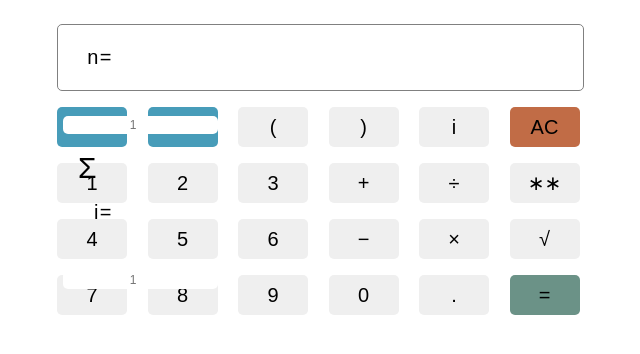
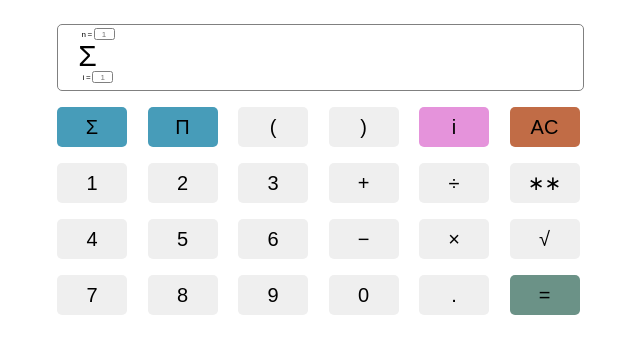
Before and after one commit to niallpaterson/sigma-calc, a website with bundled scripts: page index.html in a window 1280 px wide. Shown: the part 198-552 px from the top of the page, without its empty margins (333-973 px from the left). Built offline with nearby package versions, Linux system fonts and the light colour scheme.

Commit message:
build: Update scss output

```diff
--- a/scss/main.css
+++ b/scss/main.css
@@ -18,6 +18,12 @@ body {
 
 h1 {
   padding: 25px;
+}
+
+input[type=number]::-webkit-inner-spin-button,
+input[type=number]::-webkit-outer-spin-button {
+  -webkit-appearance: none;
+  margin: 0;
 }
 
 #buttons {
@@ -81,11 +87,35 @@ h1 {
   height: 25px;
 }
 
-#buttons #big-operator-input input {
+#buttons #big-operator-input .limit-wrapper {
   height: 18px;
+  width: 60px;
   border-radius: 5px;
-  line-height: 18px;
-  text-align: center;
+  display: -webkit-box;
+  display: -ms-flexbox;
+  display: flex;
+  -webkit-box-pack: center;
+      -ms-flex-pack: center;
+          justify-content: center;
+  -webkit-box-align: center;
+      -ms-flex-align: center;
+          align-items: center;
+}
+
+#buttons #big-operator-input .limit-wrapper input {
+  border: 1px solid grey;
+  border-radius: 2.5px;
+  height: 10px;
+  width: 15px;
+  padding: 0 2px;
+}
+
+#buttons #big-operator-input .limit-wrapper input:hover {
+  cursor: pointer;
+}
+
+#buttons #big-operator-input .limit-wrapper label {
+  margin-left: 10px;
 }
 
 * {
@@ -103,6 +133,10 @@ h1 {
   background-color: #479CB9;
 }
 
+#i-btn {
+  background-color: #e593db;
+}
+
 #equals {
   background-color: #6B9287;
 }
@@ -116,17 +150,18 @@ h1 {
   font-size: 40px;
 }
 
-input {
+.limit-wrapper label, .limit-wrapper input {
   text-align: center;
-  font-size: 12px;
-}
-
-#active-big-operator {
-  font-size: 30px;
+  font-size: 8px;
 }
 
 .formula-wrapper {
   letter-spacing: 0.05em;
   font-size: 30px;
 }
+
+.formula-wrapper #active-big-operator {
+  font-size: 30px;
+  letter-spacing: 0.025em;
+}
 /*# sourceMappingURL=main.css.map */
```
